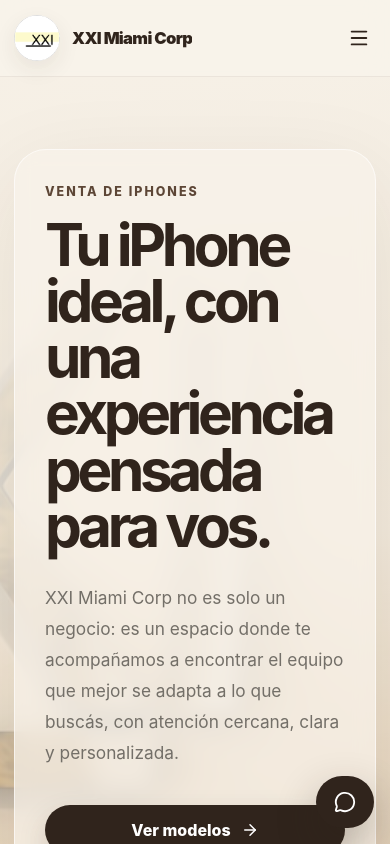
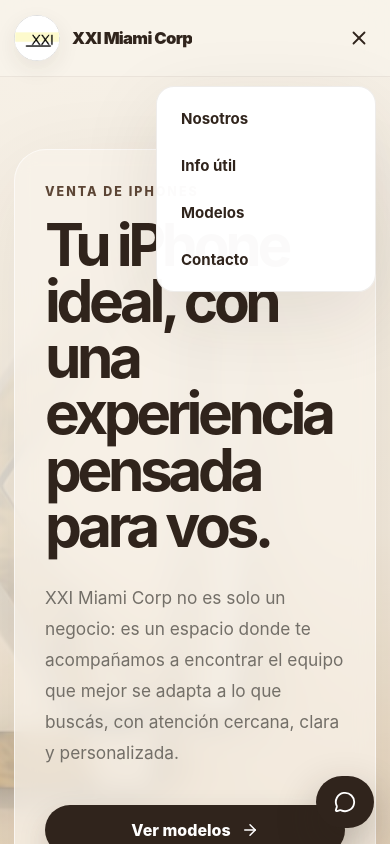
Before and after one commit to AgustinCabrera85/XXI, a React (Vite) app: page / in a window 390 px wide. Both pictures are taken after a click on the button "Abrir menú". Shown: the top 844 px of the page. Built offline with nearby package versions, Linux system fonts and the light colour scheme.

Commit message:
Se añade funcionalidad al menú desplegable en versión mobile.

```diff
--- a/src/components/Header.jsx
+++ b/src/components/Header.jsx
@@ -1,8 +1,12 @@
-import { Menu } from "lucide-react";
+import { useState } from "react";
+import { Menu, X } from "lucide-react";
 import logo from "../assets/xxi-logo.png";
 import { siteConfig } from "../data/siteConfig";
 
 function Header() {
+  const [isMenuOpen, setIsMenuOpen] = useState(false);
+  const closeMenu = () => setIsMenuOpen(false);
+
   return (
     <header className="header">
       <div className="container header-content">
@@ -11,15 +15,26 @@
           <span>{siteConfig.brandName}</span>
         </a>
 
-        <nav className="nav" aria-label="Navegación principal">
-          <a href="#about">Nosotros</a>
-          <a href="#purchase-info">Info útil</a>
-          <a href="#models">Modelos</a>
-          <a href="#contact">Contacto</a>
+        <nav
+          className={`nav${isMenuOpen ? " nav-open" : ""}`}
+          aria-label="Navegación principal"
+          id="main-navigation"
+        >
+          <a href="#about" onClick={closeMenu}>Nosotros</a>
+          <a href="#purchase-info" onClick={closeMenu}>Info útil</a>
+          <a href="#models" onClick={closeMenu}>Modelos</a>
+          <a href="#contact" onClick={closeMenu}>Contacto</a>
         </nav>
 
-        <button className="menu-button" aria-label="Abrir menú">
-          <Menu size={22} />
+        <button
+          className="menu-button"
+          type="button"
+          aria-label={isMenuOpen ? "Cerrar menú" : "Abrir menú"}
+          aria-expanded={isMenuOpen}
+          aria-controls="main-navigation"
+          onClick={() => setIsMenuOpen((open) => !open)}
+        >
+          {isMenuOpen ? <X size={22} /> : <Menu size={22} />}
         </button>
       </div>
     </header>
--- a/src/styles.css
+++ b/src/styles.css
@@ -781,12 +781,51 @@
 }
 
 @media (max-width: 760px) {
+  .header-content {
+    position: relative;
+  }
+
   .section-padding {
     padding: 78px 0;
   }
 
   .nav {
-    display: none;
+    position: absolute;
+    top: calc(100% + 10px);
+    right: 0;
+    display: flex;
+    flex-direction: column;
+    align-items: stretch;
+    gap: 0;
+    width: min(220px, calc(100vw - 40px));
+    padding: 8px;
+    color: var(--color-dark-brown);
+    background: rgba(255, 255, 255, 0.98);
+    border: 1px solid rgba(93, 70, 54, 0.1);
+    border-radius: var(--radius-md);
+    box-shadow: var(--shadow-soft);
+    opacity: 0;
+    visibility: hidden;
+    pointer-events: none;
+    transform: translateY(-8px) scale(0.98);
+    transform-origin: top right;
+    transition: opacity 0.22s ease, transform 0.22s ease, visibility 0.22s ease;
+  }
+
+  .nav.nav-open {
+    opacity: 1;
+    visibility: visible;
+    pointer-events: auto;
+    transform: translateY(0) scale(1);
+  }
+
+  .nav.nav-open a {
+    padding: 14px 16px;
+  }
+
+  .nav.nav-open a:hover {
+    background: var(--color-cream);
+    border-radius: 12px;
   }
 
   .menu-button {
```
Also changed, not shown: 1 other file (tests, documents, lock files or other folders).
